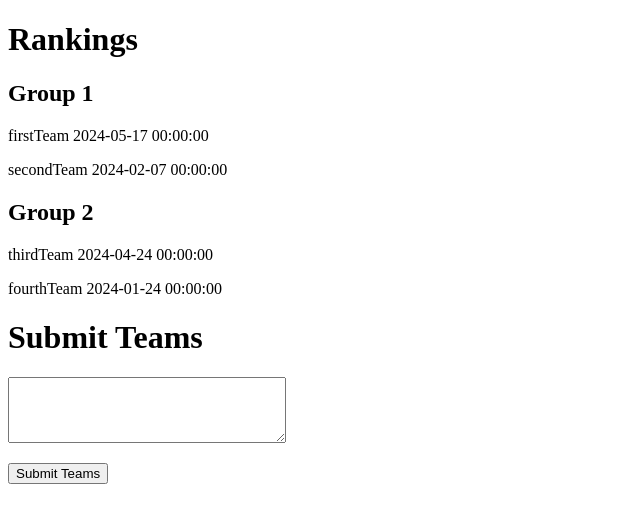
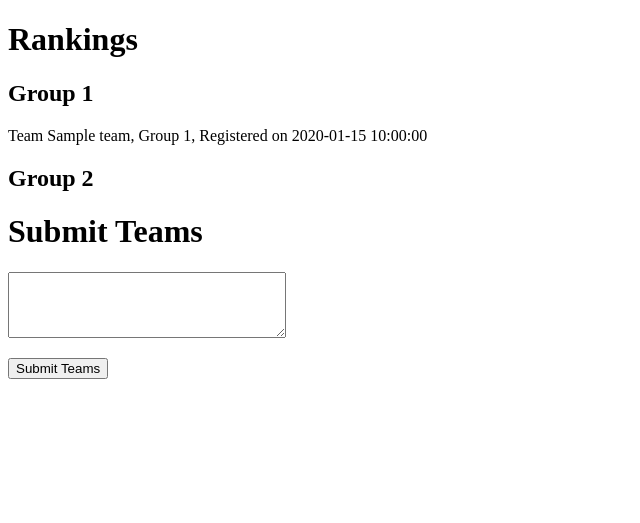
Before and after one commit to neosunhan/football-scoreboard, a Flask app: page / in a window 1280 px wide. Shown: the top 523 px of the page, without its empty margins (0-640 px from the left). Run offline with Flask 3, Linux system fonts and the light colour scheme; tables that the repository leaves empty hold one stand-in row (values such as "Sample post").

Commit message:
Implement adding teams

```diff
--- a/app/models.py
+++ b/app/models.py
@@ -4,11 +4,10 @@ import sqlalchemy.orm as so
 from app import db
 
 class Team(db.Model):
-    # id: so.Mapped[int] = so.mapped_column(primary_key=True)
     name: so.Mapped[str] = so.mapped_column(sa.String(64), primary_key=True)
     registration_date: so.Mapped[datetime.datetime] = so.mapped_column(default=lambda: datetime.datetime.now())
     group: so.Mapped[int] = so.mapped_column()
-    matches: so.WriteOnlyMapped['Match'] = so.relationship(back_populates='team')
+    # matches: so.WriteOnlyMapped['Match'] = so.relationship(back_populates='team')
 
     def __repr__(self):
         return f"Team {self.name}, Group {self.group}, Registered on {self.registration_date}"
@@ -19,7 +18,7 @@ class Match(db.Model):
     team_b: so.Mapped[str] = so.mapped_column(sa.ForeignKey(Team.name))
     goals_a: so.Mapped[int] = so.mapped_column()
     goals_b: so.Mapped[int] = so.mapped_column()
-    team: so.Mapped[Team] = so.relationship(back_populates='matches')
+    # team: so.Mapped[Team] = so.relationship(back_populates='matches')
 
     def __repr__(self):
         return f"{self.team_a} {self.goals_a} - {self.team_b} {self.goals_b}"
--- a/app/routes.py
+++ b/app/routes.py
@@ -1,34 +1,43 @@
 from flask import render_template, flash, redirect, url_for
-from app import app
+from app import app, db
 from app.forms import TeamsForm
-import datetime
+from app.parser import parse_teams
+from app.models import Team
+import sqlalchemy as sa
+
 
 @app.route('/', methods=['GET', 'POST'])
 @app.route('/index', methods=['GET', 'POST'])
 def index():
-    groups = {
-        1: [
-            {
-                "name": "firstTeam",
-                "registration_date": datetime.datetime(year=2024, month=5, day=17),
-            },
-            {
-                "name": "secondTeam",
-                "registration_date": datetime.datetime(year=2024, month=2, day=7),
-            },
-        ],
-        2: [
-            {
-                "name": "thirdTeam",
-                "registration_date": datetime.datetime(year=2024, month=4, day=24),
-            },
-            {
-                "name": "fourthTeam",
-                "registration_date": datetime.datetime(year=2024, month=1, day=24),
-            },
-        ]
-    }
+    # groups = {
+    #     1: [
+    #         {
+    #             "name": "firstTeam",
+    #             "registration_date": datetime.datetime(year=2024, month=5, day=17),
+    #         },
+    #         {
+    #             "name": "secondTeam",
+    #             "registration_date": datetime.datetime(year=2024, month=2, day=7),
+    #         },
+    #     ],
+    #     2: [
+    #         {
+    #             "name": "thirdTeam",
+    #             "registration_date": datetime.datetime(year=2024, month=4, day=24),
+    #         },
+    #         {
+    #             "name": "fourthTeam",
+    #             "registration_date": datetime.datetime(year=2024, month=1, day=24),
+    #         },
+    #     ]
+    # }
     form = TeamsForm()
     if form.validate_on_submit():
-        flash(f"Data: {form.teams.data}")
+        teams = parse_teams(form.teams.data)
+        for team in teams:
+            db.session.add(team)
+        db.session.commit()
+        flash(f"added teams: {[team for team in teams]}")
+        return redirect(url_for("index"))
+    groups = {group: db.session.scalars(sa.select(Team).filter_by(group=group)).all() for group in range(1, 3)}
     return render_template('index.html', groups=groups, form=form)
--- a/app/templates/index.html
+++ b/app/templates/index.html
@@ -17,7 +17,7 @@
         {% for group in groups %}
         <div><h2>Group {{ group }}</h2></div>
         {% for team in groups[group] %}
-        <div><p>{{ team.name }} {{ team.registration_date }}</p></div>
+        <div><p>{{ team }}</p></div>
         {% endfor %}
         {% endfor %}
         <h1>Submit Teams</h1>
```
Also changed, not shown: app/parser.py (added, +14 -0 lines), 1 other file.
